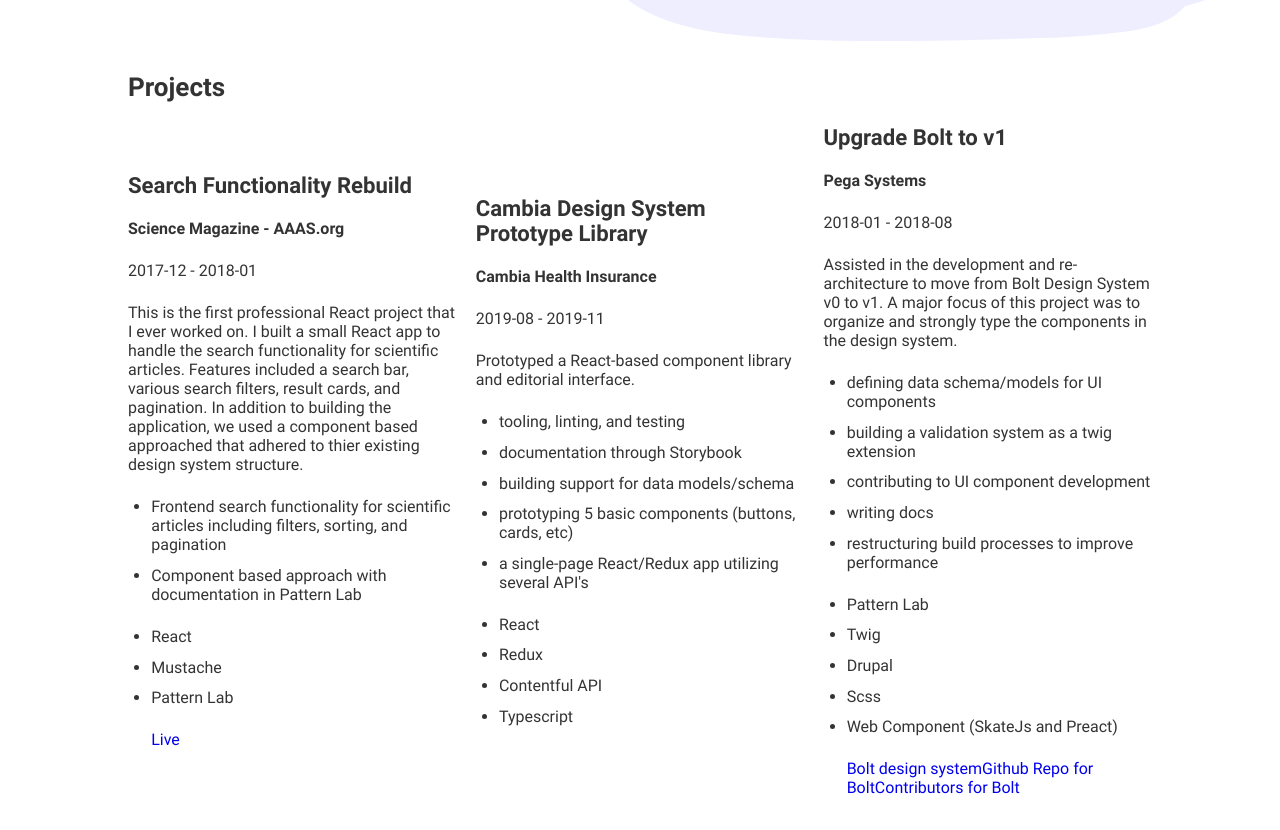
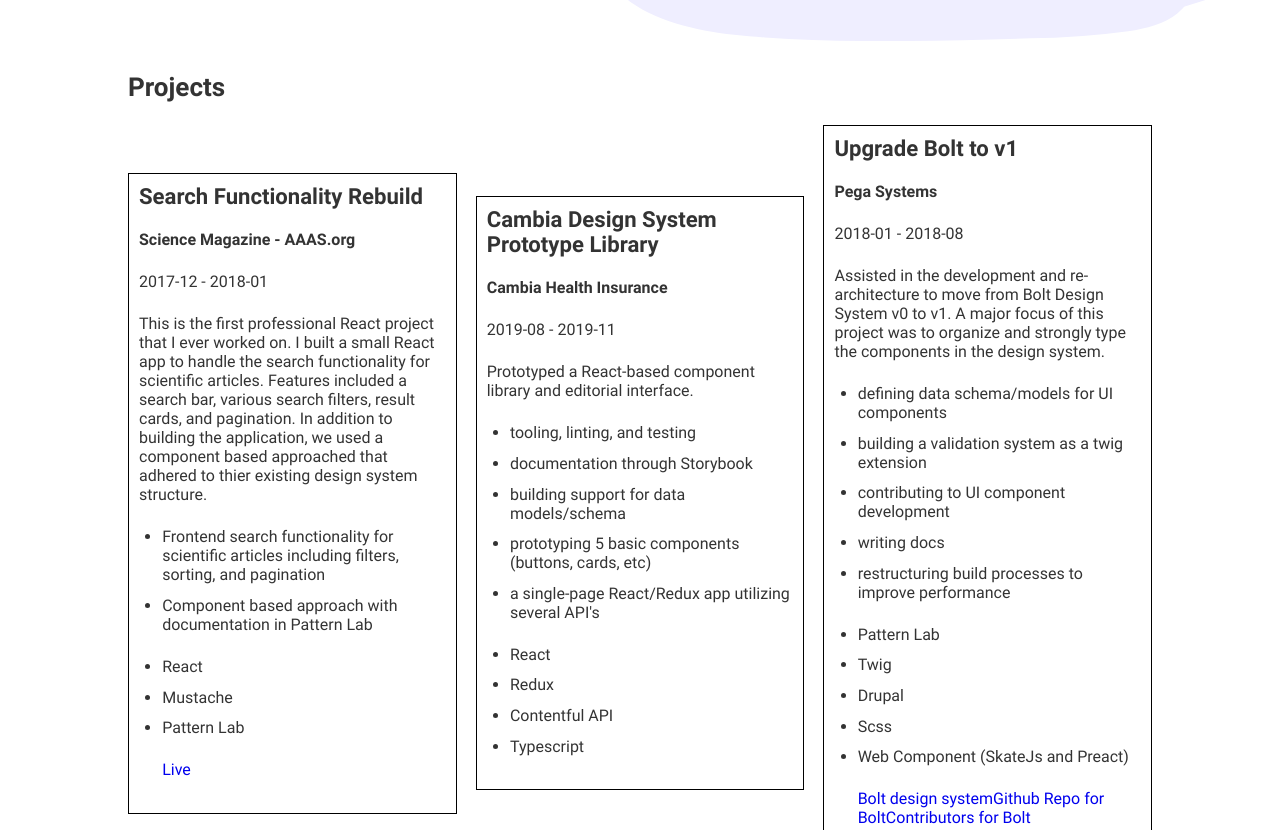
Before and after one commit to joekarasek/portfolio-2020, a Gatsby site: page / in a window 1280 px wide. Shown: the part 547-1377 px from the top of the page. Built offline with nearby package versions, Linux system fonts and the light colour scheme; Gatsby itself is replaced by a stand-in of ours.

Commit message:
fix: add peer deps for node scss

```diff
--- a/package.json
+++ b/package.json
@@ -20,12 +20,14 @@
     "gatsby-source-graphql": "^2.1.21",
     "gatsby-transformer-json": "^2.2.18",
     "gatsby-transformer-sharp": "2.2.7",
+    "node-sass": "^4.13.0",
     "prop-types": "^15.6.2",
     "react": "^16.11.0",
     "react-anchor-link-smooth-scroll": "^1.0.12",
     "react-dom": "^16.11.0",
     "react-google-recaptcha": "^1.0.5",
     "react-helmet": "^5.2.0",
+    "resolve-url-loader": "^3.1.1",
     "styled-components": "^4.1.3",
     "yup": "^0.26.6"
   },
--- a/src/components/common/Card/card.jsx
+++ b/src/components/common/Card/card.jsx
@@ -1,5 +1,6 @@
 import React from 'react';
 import PropTypes from 'prop-types';
+import './card.scss';
 
 export const Card = ({ title, client, date: { start, end } = {}, description, deliverables, tech, links }) => (
   <div className="card">
--- /dev/null
+++ b/src/components/common/Card/card.scss
@@ -0,0 +1,4 @@
+.card {
+  border: solid 1px black;
+  padding: 10px;
+}
```
